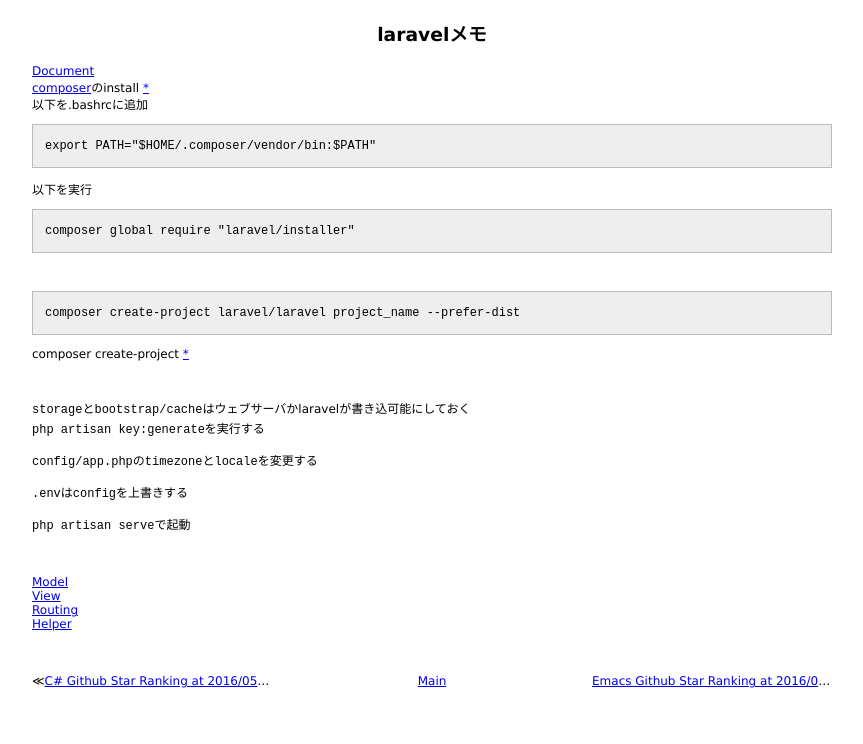
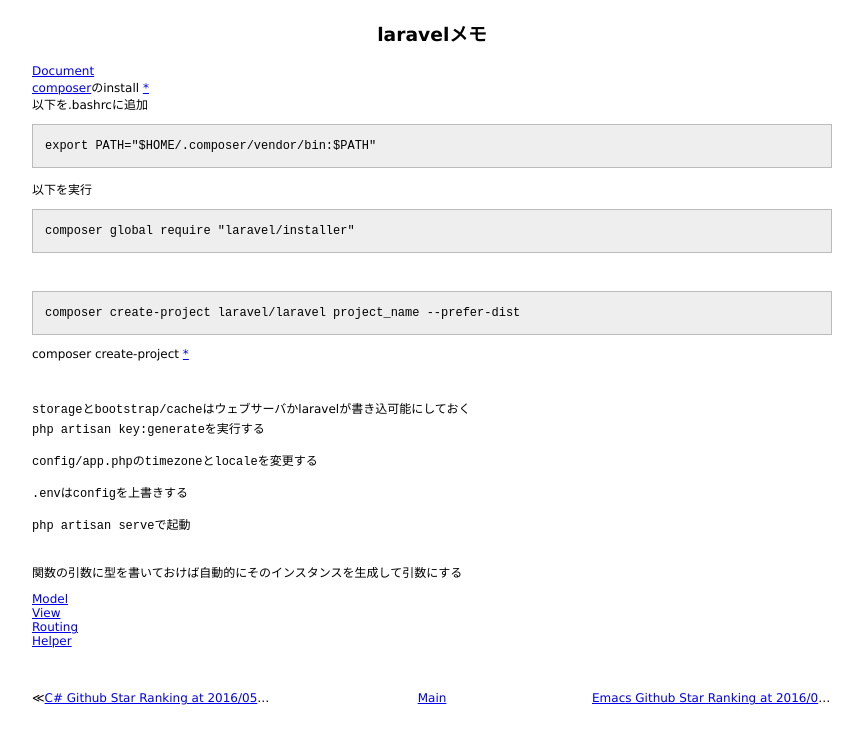
Before and after one commit to 38elements/38elements.github.com, a Jekyll site: the page built from _posts/2016-05-03-laravel.md, in a window 1280 px wide. Shown: the top 744 px of the page, without its empty margins (208-1071 px from the left). Built offline with Jekyll 4.4.1, drawn with Linux system fonts in a browser that asks for light colours.

Commit message:
Update 2016-05-03-laravel.md

```diff
--- a/_posts/2016-05-03-laravel.md
+++ b/_posts/2016-05-03-laravel.md
@@ -34,6 +34,7 @@ composer create-project [*](https://getcomposer.org/doc/03-cli.md#create-project
 `php artisan serve`で起動
 <br>
 <br>
+関数の引数に型を書いておけば自動的にそのインスタンスを生成して引数にする
 
 [Model](/2016/05/06/laravel-model.html)
 [View](/2016/05/06/laravel-view.html)
```
